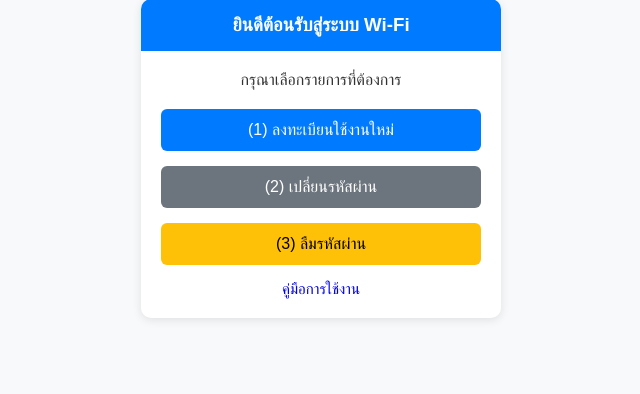
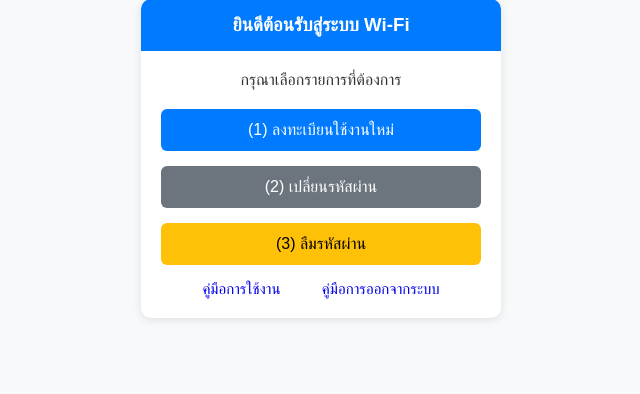
Before and after one commit to khanawit-srb/wifi, a PHP site: page /service/ in a window 1280 px wide. Shown: the part 242-636 px from the top of the page, without its empty margins (319-959 px from the left). Run offline with PHP 8.4, Linux system fonts and the light colour scheme.

Commit message:
update index

```diff
--- a/index.php
+++ b/index.php
@@ -26,7 +26,10 @@ $_SESSION['campus_type'] = (isset($_GET['type'])) ? strtoupper($_GET['type']) :
                 <a href="registration.php" class="btn btn-primary">(1) ลงทะเบียนใช้งานใหม่</a>
                 <a href="change_password.php" class="btn btn-secondary">(2) เปลี่ยนรหัสผ่าน</a>
                 <a href="forgot_password.php" class="btn btn-warning">(3) ลืมรหัสผ่าน</a>
-                <a href="user_manual.pdf" class="btn-user-manual" target="_blank">คู่มือการใช้งาน</a>
+                <div style='display: flex;align-items: center;justify-content: space-evenly;'>
+                    <a href="user_manual.pdf" class="btn-user-manual" target="_blank">คู่มือการใช้งาน</a>
+                    <a href="user_manual_logout.pdf" class="btn-user-manual" target="_blank">คู่มือการออกจากระบบ</a>
+                </div>
             </div>
         </div>
     </div>
```
Also changed, not shown: 1 other file.
